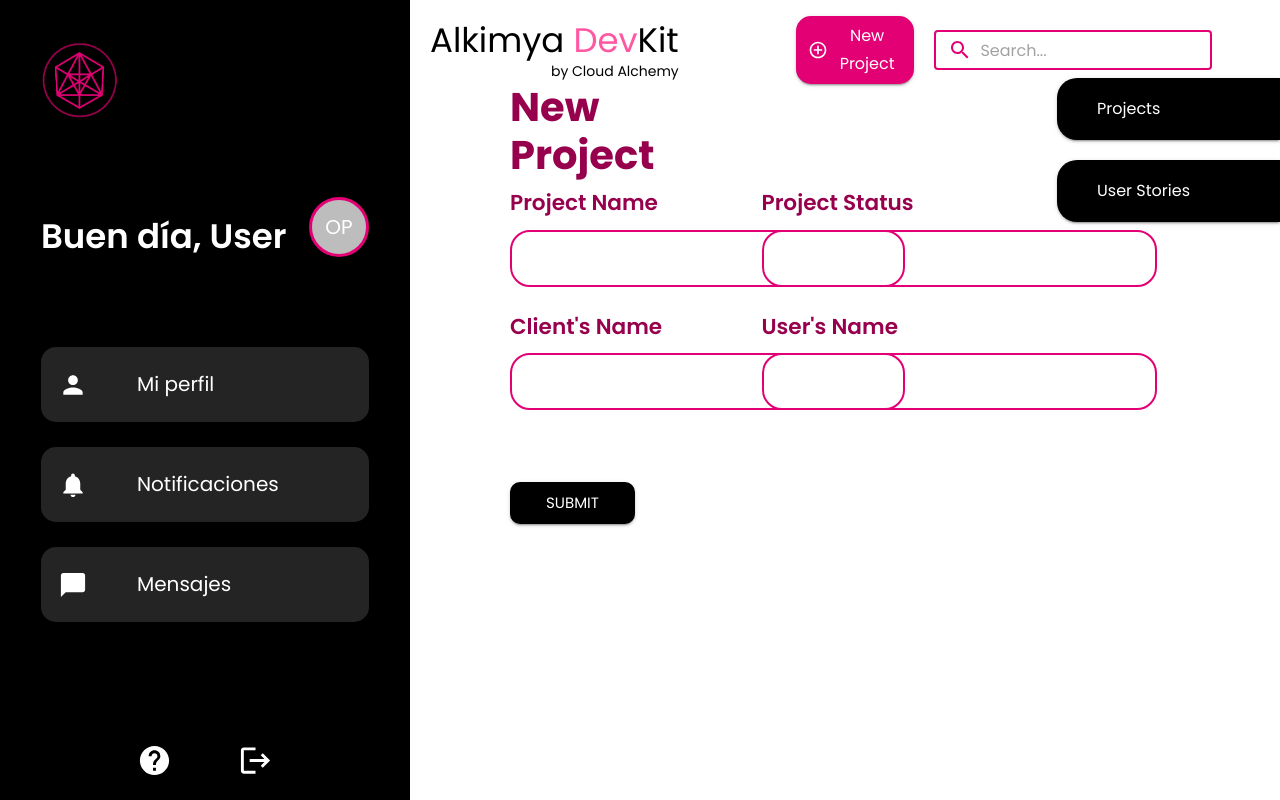
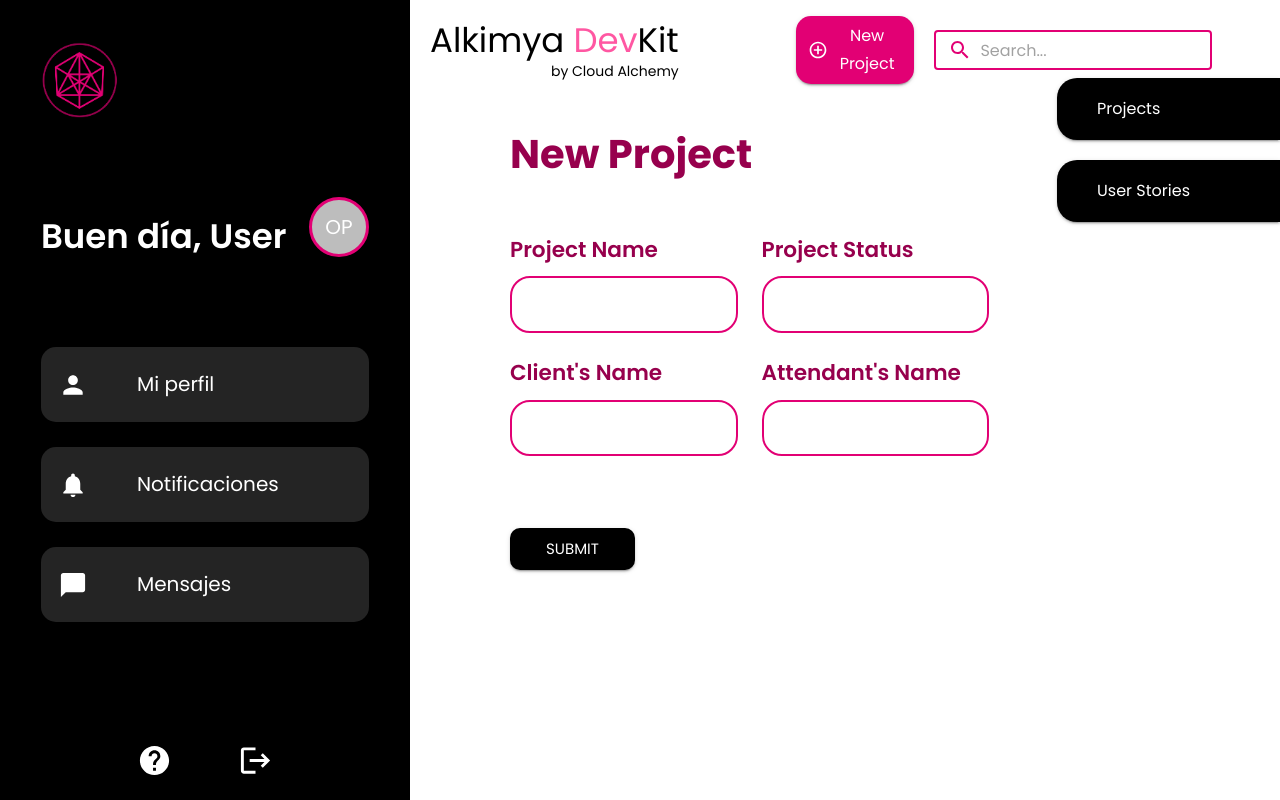
Before and after one commit to Cloud-Alchemy-Projects/AlkimyaDevKit, a React (Create React App) app in the folder client/: page /projects in a window 1280 px wide. Built offline with nearby package versions, Linux system fonts and the light colour scheme.

Commit message:
On submit function and some changes in styles

```diff
--- a/client/src/screens/project/Projects.jsx
+++ b/client/src/screens/project/Projects.jsx
@@ -1,62 +1,15 @@
 import {React} from 'react'
-import useStyles from "./styles"
 import ToolsBar from "../../components/toolBar/ToolsBar"
 import SearchBar from "../../components/searchBar/SearchBar"
-import { Typography, TextField, Button, Grid } from '@mui/material';
+import ProjectsForm from "./components/ProjectsForms"
 
 const Projects = () => {
-
-    const classes = useStyles();
-
     return (
-
-        <div className={classes.mainContainer}>
-
+        <>
             <ToolsBar user="User"/>
             <SearchBar color="black"/>
-
-            <div className={classes.projectsContainer}>
-
-                <div className={classes.formsContainer}>
-
-                <div className={classes.typoContainer}>
-                    <Typography className={classes.projectsTypo} variant="h2">New Project</Typography>
-                </div>
-
-                    <Grid container rowSpacing={1} columnSpacing={{ xs: 1, sm: 2, md: 3 }}>
-
-                        <Grid item xs={6}>
-                            <Typography align="left" variant="h3" className={classes.formsTypo}>Project Name</Typography>
-                            <TextField hiddenLabel className={classes.textField} variant="outlined" focused InputProps={{ disableUnderline: true, spellCheck: 'false'}} />
-                        </Grid>
-
-                        <Grid item xs={6}>
-                            <Typography align="left" variant="h3" className={classes.formsTypo}>Project Status</Typography>
-                            <TextField hiddenLabel className={classes.textField} variant="outlined" focused InputProps={{ disableUnderline: true, spellCheck: 'false'}} />
-                        </Grid>
-
-                        <Grid item xs={6}>
-                            <Typography align="left" variant="h3" className={classes.formsTypo}>Client's Name</Typography>
-                            <TextField hiddenLabel className={classes.textField} variant="outlined" focused InputProps={{ disableUnderline: true, spellCheck: 'false'}} />
-                        </Grid>
-
-                        <Grid item xs={6}>
-                            <Typography align="left" variant="h3" className={classes.formsTypo}>User's Name</Typography>
-                            <TextField hiddenLabel className={classes.textField} variant="outlined" focused InputProps={{ disableUnderline: true, spellCheck: 'false'}} />
-                        </Grid>
-
-                        <Grid item xs={6}>
-                            <Button type="submit" variant="contained" size="large" style={{background: 'black', border: 'none', borderRadius: '10px', color: '#fff'}} sx={{marginTop: '65px', width: '125px'}}>SUBMIT</Button>
-                        </Grid>
-
-                    </Grid>
-
-                </div>
-
-
-            </div>
-
-        </div>
+            <ProjectsForm/>
+        </>
     )
 }
 
--- /dev/null
+++ b/client/src/screens/project/components/ProjectsForms.jsx
@@ -0,0 +1,60 @@
+import {React, useState} from 'react'
+import useStyles from "../styles"
+import { Typography, TextField, Button, Grid } from '@mui/material';
+
+const ProjectsForm = () => {
+
+    const classes = useStyles();
+    const [project, setProject] = useState({ name: '', status: '', client: '', attendant: '' });
+    // const history = useHistory();
+
+    const submit = (event) => {
+        event.preventDefault();
+        console.log(project)
+        // history.push("/projects/new")
+    }
+
+    return (
+        <div className={classes.mainContainer}>
+
+            <div className={classes.formsContainer}>
+
+                <div className={classes.typoContainer}>
+                    <Typography className={classes.projectsTypo} variant="h2">New Project</Typography>
+                </div>
+
+                <form onSubmit={submit}>
+                    <Grid container rowSpacing={1} columnSpacing={{ xs: 1, sm: 2, md: 3 }}>
+                        <Grid item xs={6}>
+                            <Typography align="left" variant="h3" className={classes.formsTypo}>Project Name</Typography>
+                            <TextField hiddenLabel className={classes.textField} variant="outlined" focused InputProps={{ spellCheck: 'false'}} onChange={(e) => setProject({ ...project, name: e.target.value })}/>
+                        </Grid>
+
+                        <Grid item xs={6}>
+                            <Typography align="left" variant="h3" className={classes.formsTypo}>Project Status</Typography>
+                            <TextField hiddenLabel className={classes.textField} variant="outlined" focused InputProps={{ spellCheck: 'false'}} onChange={(e) => setProject({ ...project, status: e.target.value })}/>
+                        </Grid>
+
+                        <Grid item xs={6}>
+                            <Typography align="left" variant="h3" className={classes.formsTypo}>Client's Name</Typography>
+                            <TextField hiddenLabel className={classes.textField} variant="outlined" focused InputProps={{  spellCheck: 'false'}} onChange={(e) => setProject({ ...project, client: e.target.value })}/>
+                        </Grid>
+
+                        <Grid item xs={6}>
+                            <Typography align="left" variant="h3" className={classes.formsTypo}>Attendant's Name</Typography>
+                            <TextField hiddenLabel className={classes.textField} variant="outlined" focused InputProps={{ spellCheck: 'false'}} onChange={(e) => setProject({ ...project, attendant: e.target.value })}/>
+                        </Grid>
+
+                        <Grid item xs={6}>
+                            <Button type="submit" variant="contained" size="large" style={{background: 'black', border: 'none', borderRadius: '10px', color: '#fff'}} sx={{marginTop: '65px', width: '125px'}}>SUBMIT</Button>
+                        </Grid>
+                    </Grid>
+                </form>
+
+            </div>
+
+        </div>
+    )
+}
+
+export default ProjectsForm
--- a/client/src/screens/project/styles.js
+++ b/client/src/screens/project/styles.js
@@ -4,16 +4,16 @@
     mainContainer: { //Contenedor general que contiene los demas componentes (SearchBar y ToolsBar)
         width: "100%",
         height: "100vh",
-        backgroundColor: "white"
+        backgroundColor: "white",
+        paddingLeft: '310px'
     },
     projectsContainer: { //Contenedor general para la vista projects
         width: '100%',
         height: '100%',
-        paddingLeft: '310px'
     },
     typoContainer:{ //Contenedor para el texto New Project
-        width: '40%',
-        height: '20%',
+        width: '100%',
+        height: '30%',
         display: 'flex',
         justifyContent: 'left',
         alignItems: 'center',
@@ -41,7 +41,7 @@
     },
     textField: {
 		marginTop: "15px !important",
-		width: "395px",
+		width: "100%",
 		height: "55px",
         [`& fieldset`]: { // <== cambia el borde de los campos de texto
             borderRadius: 20,
```
